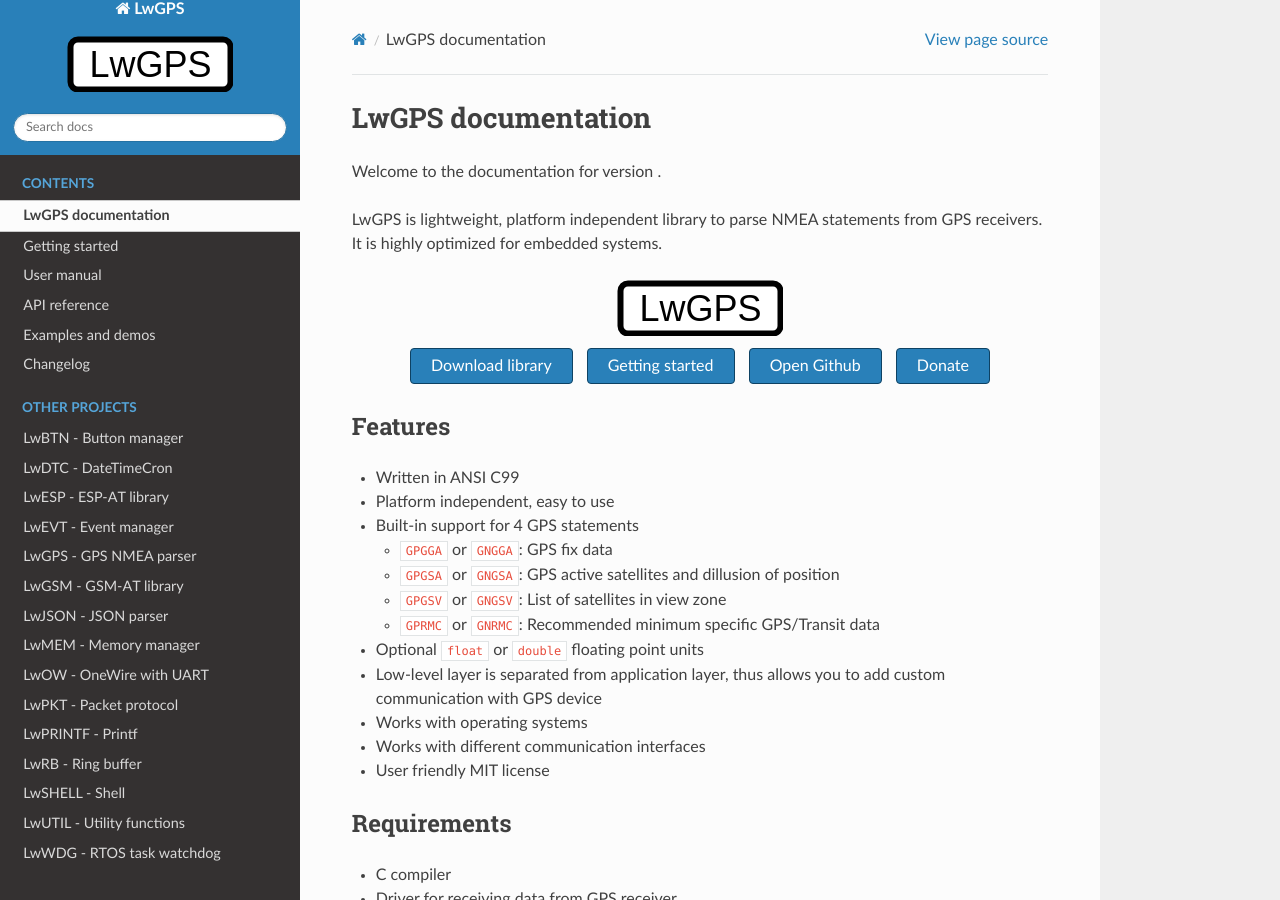
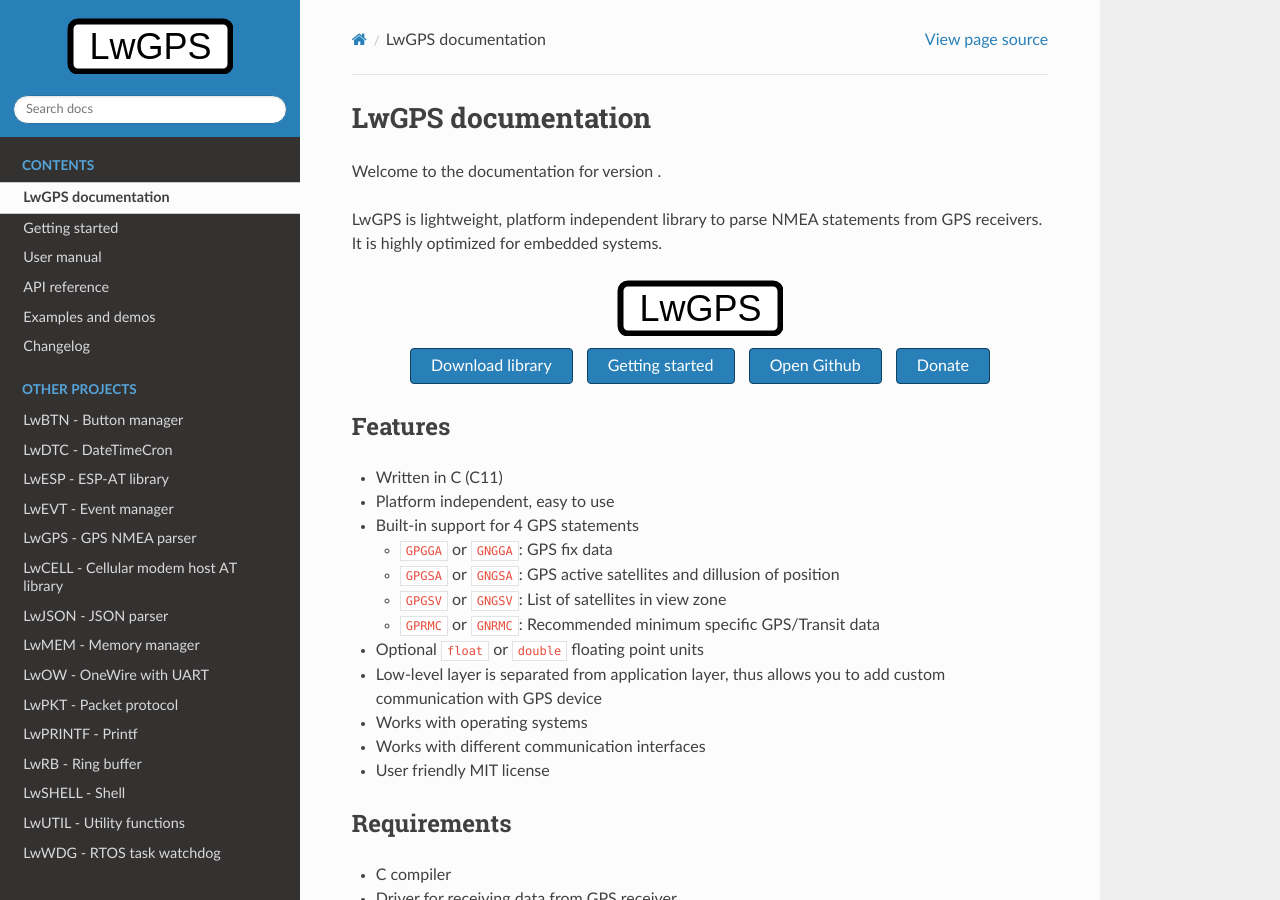
Before and after one commit to MaJerle/lwgps, a Sphinx documentation site: the page built from docs/index.rst, in a window 1280 px wide and 900 px high. Built offline with Sphinx 7.4.7 and the Read the Docs theme 2.0.0, drawn with Linux system fonts in a browser that asks for light colours; the version number could not be read and is left out.

Commit message:
Update link for new LwCELL, add C11 standard note

```diff
--- a/docs/index.rst
+++ b/docs/index.rst
@@ -16,7 +16,7 @@
 Features
 ^^^^^^^^
 
-* Written in ANSI C99
+* Written in C (C11)
 * Platform independent, easy to use
 * Built-in support for 4 GPS statements
 
@@ -81,7 +81,7 @@
     LwESP - ESP-AT library <https://github.com/MaJerle/lwesp>
     LwEVT - Event manager <https://github.com/MaJerle/lwevt>
     LwGPS - GPS NMEA parser <https://github.com/MaJerle/lwgps>
-    LwGSM - GSM-AT library <https://github.com/MaJerle/lwgsm>
+    LwCELL - Cellular modem host AT library <https://github.com/MaJerle/lwcell>
     LwJSON - JSON parser <https://github.com/MaJerle/lwjson>
     LwMEM - Memory manager <https://github.com/MaJerle/lwmem>
     LwOW - OneWire with UART <https://github.com/MaJerle/lwow>
```
Also changed, not shown: README.md (+1 -1 lines).
